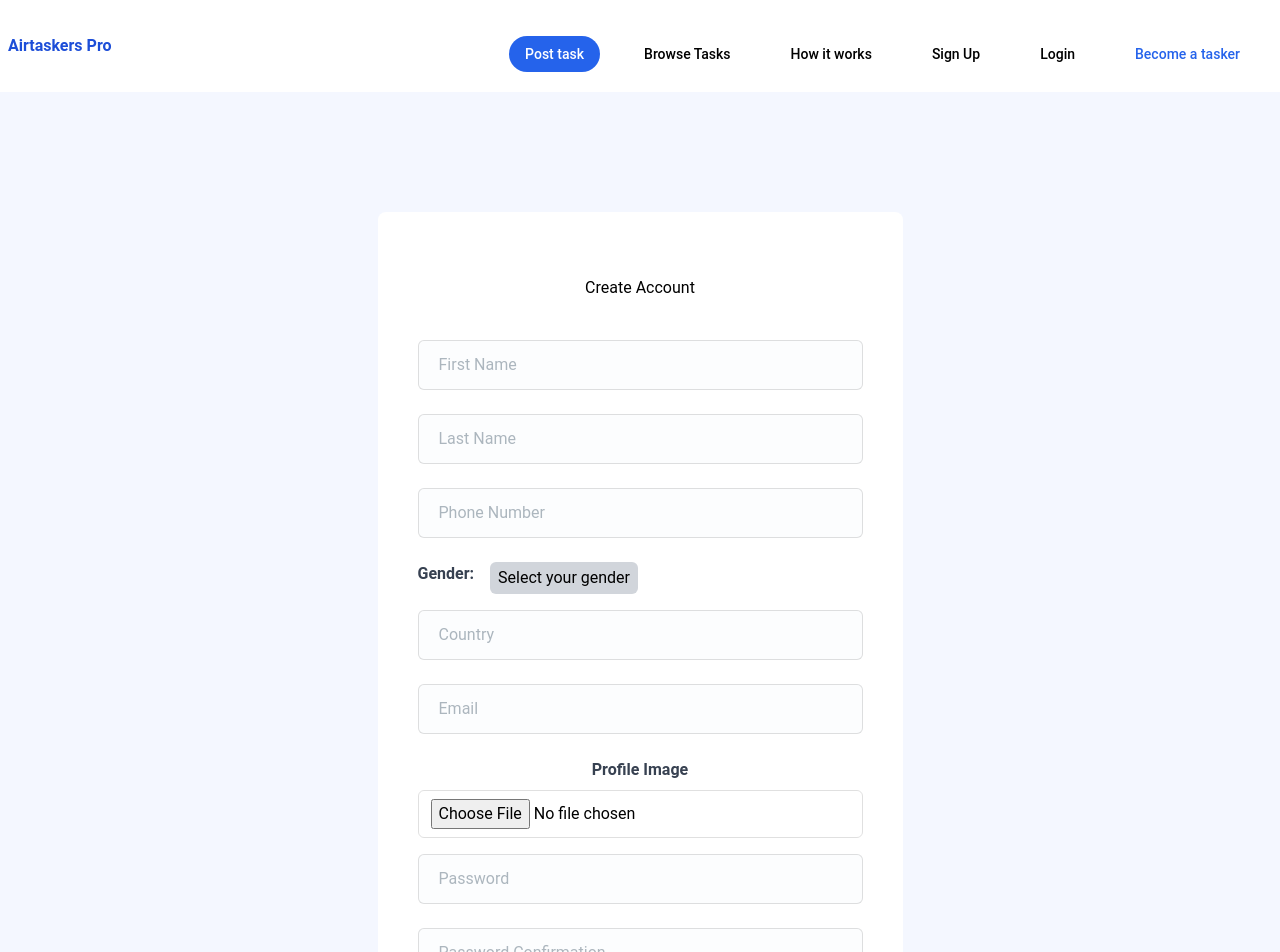
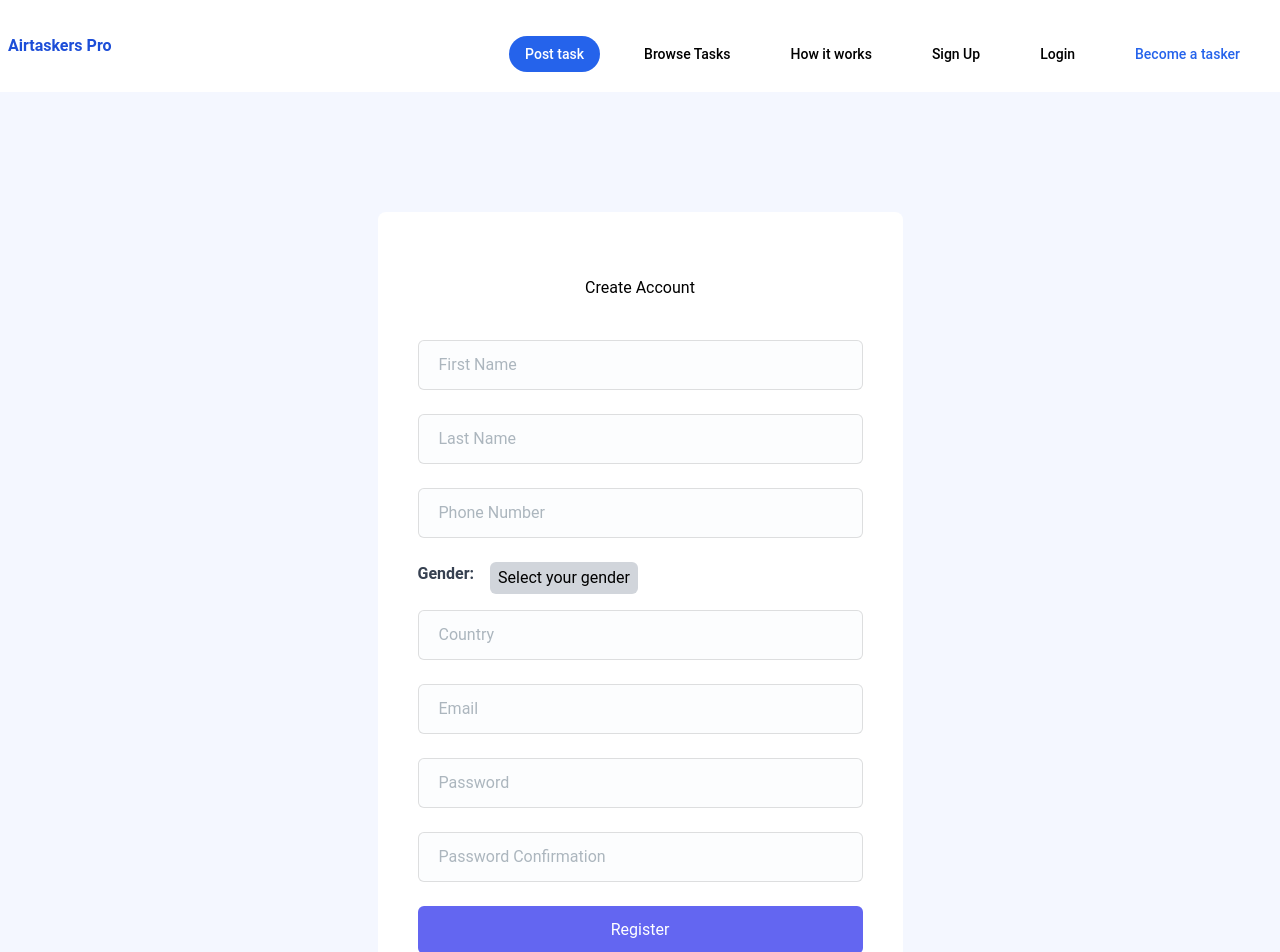
Before and after one commit to kipkiruikenedy/airtasker-clientside-vue3, a Vue app: page /client-register in a window 1280 px wide. Shown: the top 952 px of the page. Built offline with nearby package versions, Linux system fonts and the light colour scheme; what mdi-vue would draw is missing.

Commit message:
success sms

```diff
--- a/src/components/Global/MessageAdmin.vue
+++ b/src/components/Global/MessageAdmin.vue
@@ -47,10 +47,11 @@
   import axios from 'axios';
   import { useAuthStore } from '../../stores/auth'
 import Swal from 'sweetalert2'
-
+import {useRoute, useRouter} from "vue-router"
 const authStore = useAuthStore()
 
-
+const route = useRoute();
+const router = useRouter();
 
   const message = ref('');
 
@@ -67,8 +68,8 @@ async function sendMessage() {
 
 
 
-    // Optionally, redirect to another page
-     window.location.href = '/help/success';
+    // Optionally, redirect to another pag
+     router.push("/help/success");
 
   } catch (error) {
     console.error(error);
--- a/src/components/client/ClientRegister.vue
+++ b/src/components/client/ClientRegister.vue
@@ -203,15 +203,7 @@ console.log( form.email)
                 </div>
               </div>
 
-<div>
-  <label for="profile-image" class="block text-gray-700 font-bold mb-2">Profile Image</label>
-    <input  type="file"  required  accept=".jpg,.jpeg,.png"  id="profile-image" @change="handleProfileImageChange" class="w-full border rounded-md py-2 px-3 mb-4">
-    <div v-if="authStore.errors.profile_photo" class="flex">
-                  <span class="text-red-400 text-sm m-2 p-2">{{
-                    authStore.errors.profile_photo
-                  }}</span>
-                </div>
-  </div>
+
 
 
               <div class="mb-6">
```
